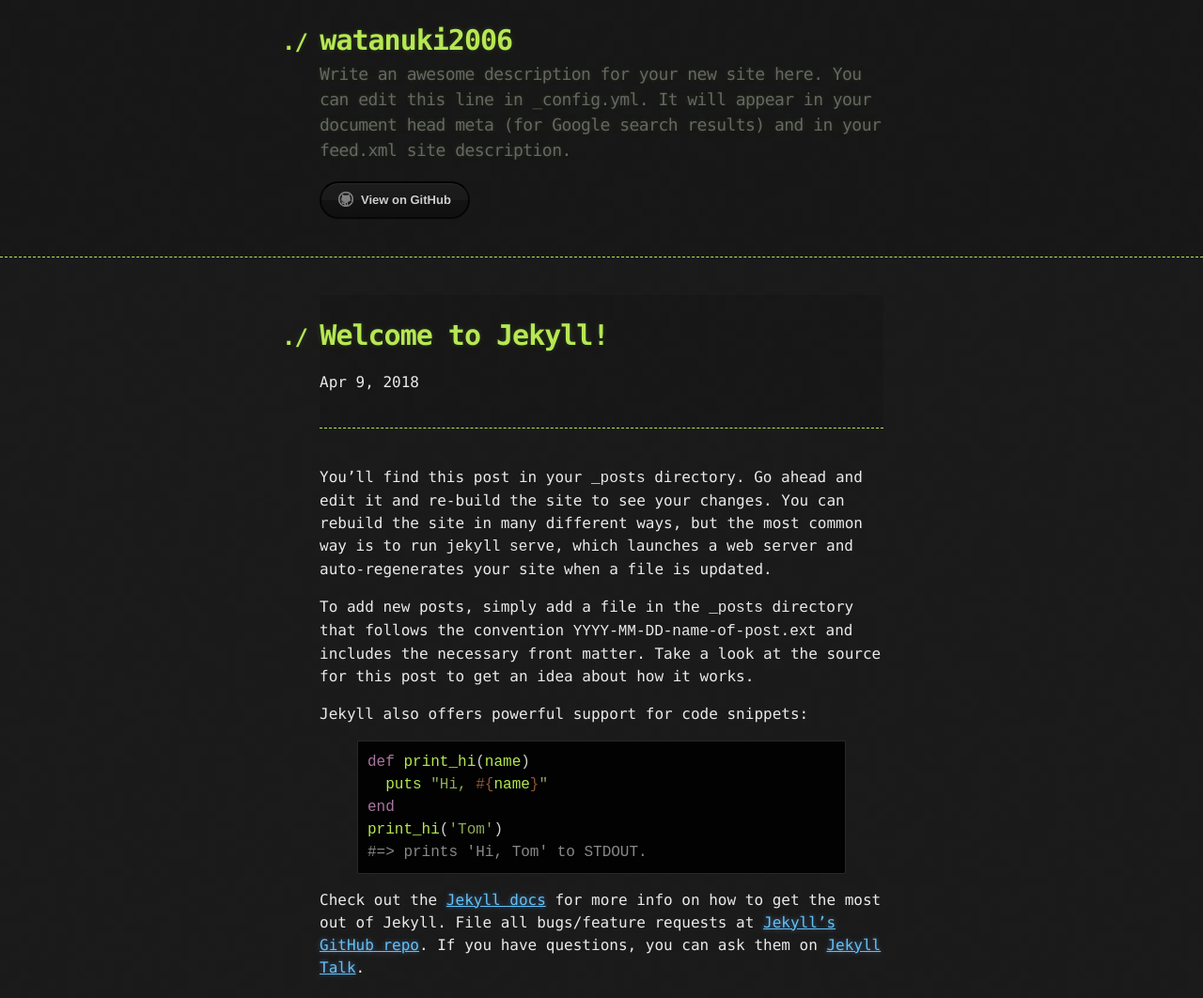
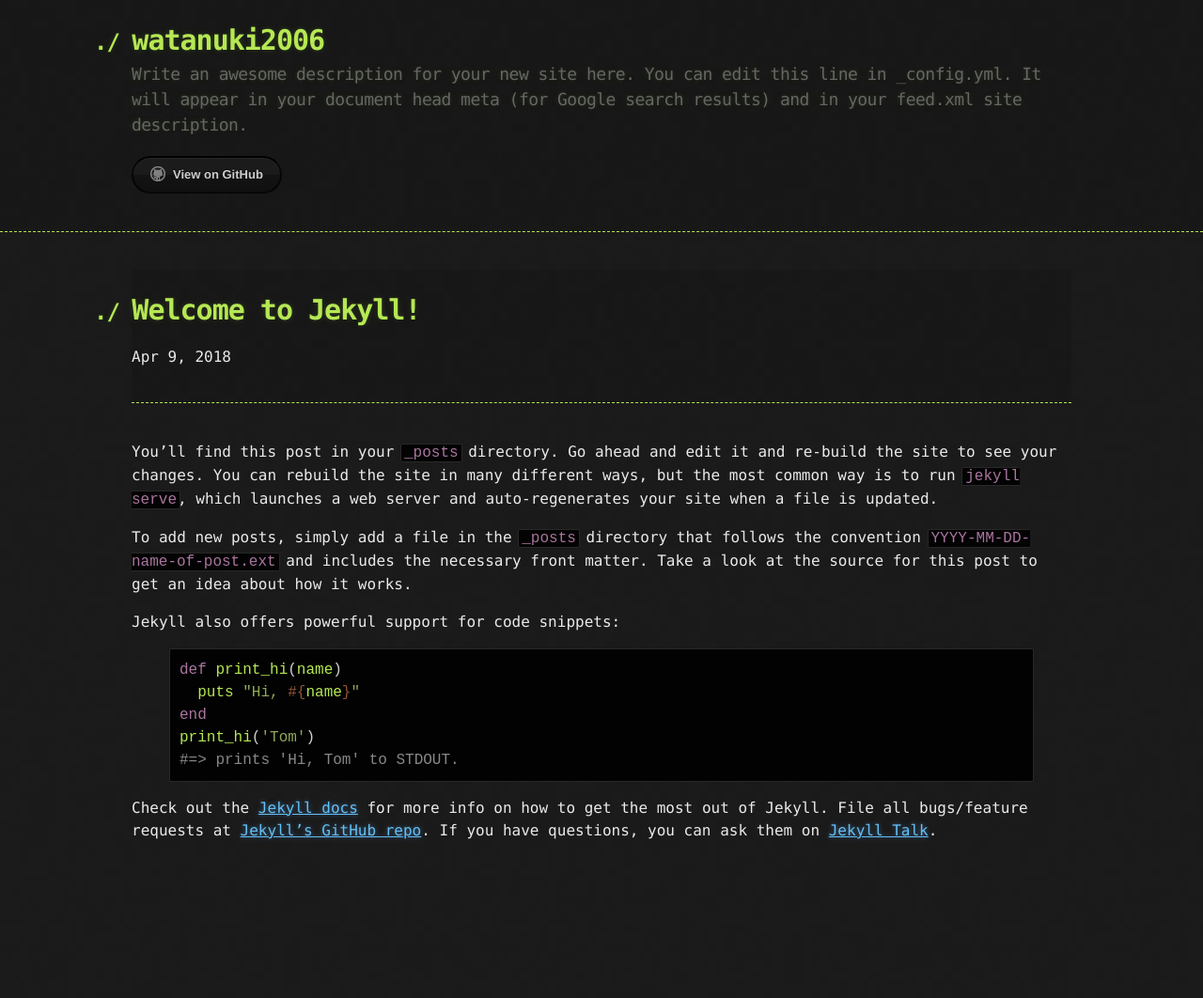
Before and after one commit to watanuki2006/watanuki2006.github.io, a Jekyll site: the page built from _posts/2018-04-09-welcome-to-jekyll.markdown, in a window 1280 px wide. Shown: the whole page at 94% size. Built offline with Jekyll 4.4.1, drawn with Linux system fonts in a browser that asks for light colours; after the commit the page ends 916 px from its top, so only the background shows below that.

Commit message:
Changes to be committed: 	new file:   .gitignore 	modified:   README.md 	modified:   _layouts/default.html 	new file:   _sass/_default_colors.scss 	modified:   _sass/jekyll-theme-hacker.scss 	modified:   _sass/rouge-base16-dark.scss

```diff
--- a/_layouts/default.html
+++ b/_layouts/default.html
@@ -2,7 +2,7 @@
 <html lang="{{ site.lang | default: "en-US" }}">
   <head>
     <meta charset='utf-8'>
-    <meta http-equiv="X-UA-Compatible" content="chrome=1">
+    <meta http-equiv="X-UA-Compatible" content="IE=edge">
     <meta name="viewport" content="width=device-width, initial-scale=1">
     <link rel="stylesheet" href="{{ '/assets/css/style.css?v=' | append: site.github.build_revision | relative_url }}">
 
@@ -33,7 +33,7 @@
     </div>
 
     {% if site.google_analytics %}
-      <script type="text/javascript">
+      <script>
         (function(i,s,o,g,r,a,m){i['GoogleAnalyticsObject']=r;i[r]=i[r]||function(){
         (i[r].q=i[r].q||[]).push(arguments)},i[r].l=1*new Date();a=s.createElement(o),
         m=s.getElementsByTagName(o)[0];a.async=1;a.src=g;m.parentNode.insertBefore(a,m)
--- /dev/null
+++ b/_sass/_default_colors.scss
@@ -0,0 +1,15 @@
+$apple-blossom: #ac4142;
+$alto: #d0d0d0;
+$bouquet: #aa759f;
+$chelsea-cucumber: #90a959;
+$cod-grey: #151515;
+$conifer: #b5e853;
+$dove-grey: #666;
+$gallery: #eaeaea;
+$grey: #888;
+$gulf-stream: #75b5aa;
+$hippie-blue: #6a9fb5;
+$potters-clay: #8f5536;
+$rajah: #f4bf75;
+$raw-sienna: #d28445;
+$silver-chalice: #aaa;
--- a/_sass/jekyll-theme-hacker.scss
+++ b/_sass/jekyll-theme-hacker.scss
@@ -1,10 +1,17 @@
 @import "rouge-base16-dark";
+@import "default_colors";
+
+$body-background: $cod-grey !default;
+$body-foreground: $gallery !default;
+$header: $conifer !default;
+$blockquote-color: $silver-chalice !default;
+$blockquote-border: $dove-grey !default;
 
 body {
   margin: 0;
   padding: 0;
-  background: #151515 url("../images/bkg.png") 0 0;
-  color: #eaeaea;
+  background: $body-background url("../images/bkg.png") 0 0;
+  color: $body-foreground;
   font-size: 16px;
   line-height: 1.5;
   font-family: Monaco, "Bitstream Vera Sans Mono", "Lucida Console", Terminal, monospace;
@@ -14,7 +21,7 @@ body {
 
 .container {
   width: 90%;
-  max-width: 600px;
+  max-width: 1000px;
   margin: 0 auto;
 }
 
@@ -40,7 +47,7 @@ li {
 header {
   background: rgba(0, 0, 0, 0.1);
   width: 100%;
-  border-bottom: 1px dashed #b5e853;
+  border-bottom: 1px dashed $conifer; //header;
   padding: 20px 0;
   margin: 0 0 40px 0;
 }
@@ -51,7 +58,7 @@ header h1 {
   margin: 0 0 0 -40px;
   font-weight: bold;
   font-family: Monaco, "Bitstream Vera Sans Mono", "Lucida Console", Terminal, monospace;
-  color: #b5e853;
+  color: $conifer;//$header;
   text-shadow: 0 1px 1px rgba(0, 0, 0, 0.1),
                0 0 5px rgba(181, 232, 83, 0.1),
                0 0 10px rgba(181, 232, 83, 0.1);
@@ -90,7 +97,7 @@ section img {
 h1, h2, h3, h4, h5, h6 {
   font-weight: normal;
   font-family: Monaco, "Bitstream Vera Sans Mono", "Lucida Console", Terminal, monospace;
-  color: #b5e853;
+  color: $header;
   letter-spacing: -0.03em;
   text-shadow: 0 1px 1px rgba(0, 0, 0, 0.1),
                0 0 5px rgba(181, 232, 83, 0.1),
@@ -136,9 +143,9 @@ ul li {
 }
 
 blockquote {
-  color: #aaa;
+  color: $blockquote-color;
   padding-left: 10px;
-  border-left: 1px dotted #666;
+  border-left: 1px dotted $blockquote-border;
 }
 
 pre {
@@ -148,9 +155,18 @@ pre {
   font-size: 16px;
   color: #b5e853;
   border-radius: 2px;
-  text-wrap: normal;
+  word-wrap: normal;
   overflow: auto;
   overflow-y: hidden;
+}
+
+code.highlighter-rouge {
+  background: rgba(0,0,0,0.9);
+  border: 1px solid rgba(255, 255, 255, 0.15);
+  padding: 0px 3px;
+  margin: 0px -3px;
+  color: #aa759f;
+  border-radius: 2px;
 }
 
 table {
--- a/_sass/rouge-base16-dark.scss
+++ b/_sass/rouge-base16-dark.scss
@@ -3,79 +3,85 @@
    original base16 by Chris Kempson (https://github.com/chriskempson/base16)
 */
 
-.highlight table td { padding: 5px; }
-.highlight table pre { margin: 0; }
-.highlight, .highlight .w {
-  color: #d0d0d0;
+@import "default_colors";
+
+.highlight {
+
+  $plaintext: $alto !default;
+  $string: $chelsea-cucumber !default;
+  $literal: $chelsea-cucumber !default;
+  $keyword: $bouquet !default;
+  $error-foreground: $cod-grey !default;
+  $error-background: $apple-blossom !default;
+  $comment: $grey !default;
+  $preprocessor: $rajah !default;
+  $name-space: $rajah !default;
+  $name-attribute: $hippie-blue !default;
+  $operator: $rajah !default;
+  $keyword-type: $raw-sienna !default;
+  $regex: $gulf-stream !default;
+  $string-escape: $potters-clay !default;
+  $deleted: $apple-blossom !default;
+  $header: $hippie-blue !default;
+
+  color: $plaintext;
+
+  table td { padding: 5px; }
+  table pre { margin: 0; }
+  .w {
+    color: $plaintext;
   }
-.highlight .err {
-  color: #151515;
-  background-color: #ac4142;
+  .err {
+    color: $error-foreground;
+    background-color: $error-background;
   }
-.highlight .c, .highlight .cd, .highlight .cm, .highlight .c1, .highlight .cs {
-  color: #888;
+  .c,  .cd,  .cm,  .c1,  .cs {
+    color: $comment;
   }
-.highlight .cp {
-  color: #f4bf75;
+  .cp {
+    color: $preprocessor;
   }
-.highlight .nt {
-  color: #f4bf75;
+  .o,  .ow {
+    color: $operator;
   }
-.highlight .o, .highlight .ow {
-  color: #d0d0d0;
+  .p,  .pi {
+    color: $plaintext;
   }
-.highlight .p, .highlight .pi {
-  color: #d0d0d0;
+  .gi {
+    color: $string;
   }
-.highlight .gi {
-  color: #90a959;
+  .gd {
+    color: $deleted;
   }
-.highlight .gd {
-  color: #ac4142;
-}
-.highlight .gh {
-  color: #6a9fb5;
+  .gh {
+    color: $header;
     font-weight: bold;
   }
-.highlight .k, .highlight .kn, .highlight .kp, .highlight .kr, .highlight .kv {
-  color: #aa759f;
+  .k,  .kn,  .kp,  .kr,  .kv {
+    color: $keyword;
   }
-.highlight .kc {
-  color: #d28445;
+  .kc, .kt, .kd {
+      color: $keyword-type;
   }
-.highlight .kt {
-  color: #d28445;
+  .s,  .sb,  .sc,  .sd,  .s2,  .sh,  .sx,  .s1 {
+    color: $string;
   }
-.highlight .kd {
-  color: #d28445;
+  .sr {
+    color: $regex;
   }
-.highlight .s, .highlight .sb, .highlight .sc, .highlight .sd, .highlight .s2, .highlight .sh, .highlight .sx, .highlight .s1 {
-  color: #90a959;
+  .si, .se {
+    color: $string-escape;
   }
-.highlight .sr {
-  color: #75b5aa;
+  .nt, .nn,  .nc, .no{
+    color: $name-space;
   }
-.highlight .si {
-  color: #8f5536;
+  .na {
+    color: $name-attribute;
   }
-.highlight .se {
-  color: #8f5536;
+  .m,  .mf,  .mh,  .mi,  .il,  .mo,  .mb,  .mx {
+    color: $literal;
   }
-.highlight .nn {
-  color: #f4bf75;
+  .ss {
+    color: $string;
   }
-.highlight .nc {
-  color: #f4bf75;
 }
-.highlight .no {
-  color: #f4bf75;
-}
-.highlight .na {
-  color: #6a9fb5;
-}
-.highlight .m, .highlight .mf, .highlight .mh, .highlight .mi, .highlight .il, .highlight .mo, .highlight .mb, .highlight .mx {
-  color: #90a959;
-}
-.highlight .ss {
-  color: #90a959;
-}
```
Also changed, not shown: README.md, 1 other file. Lines whose indentation alone changed are shown as unchanged.
